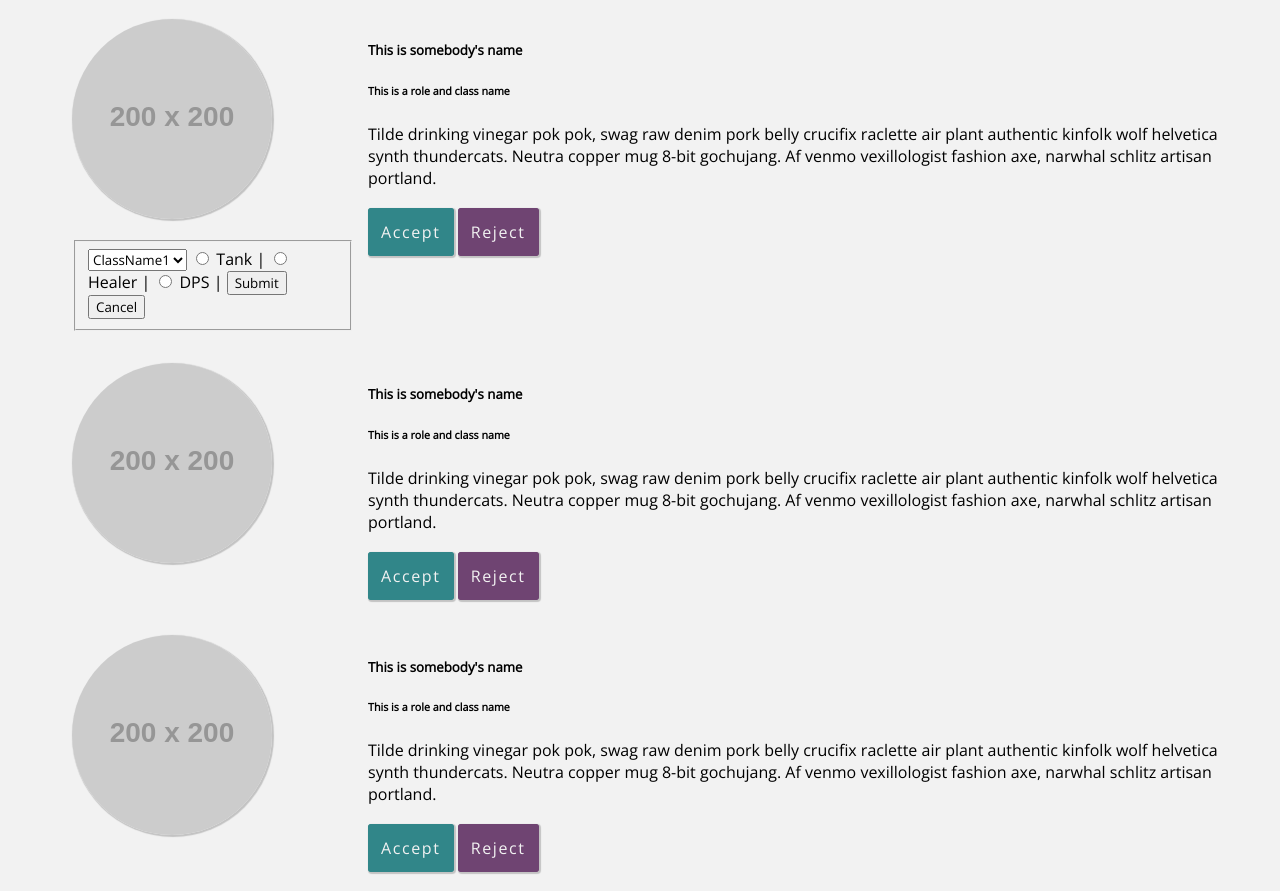
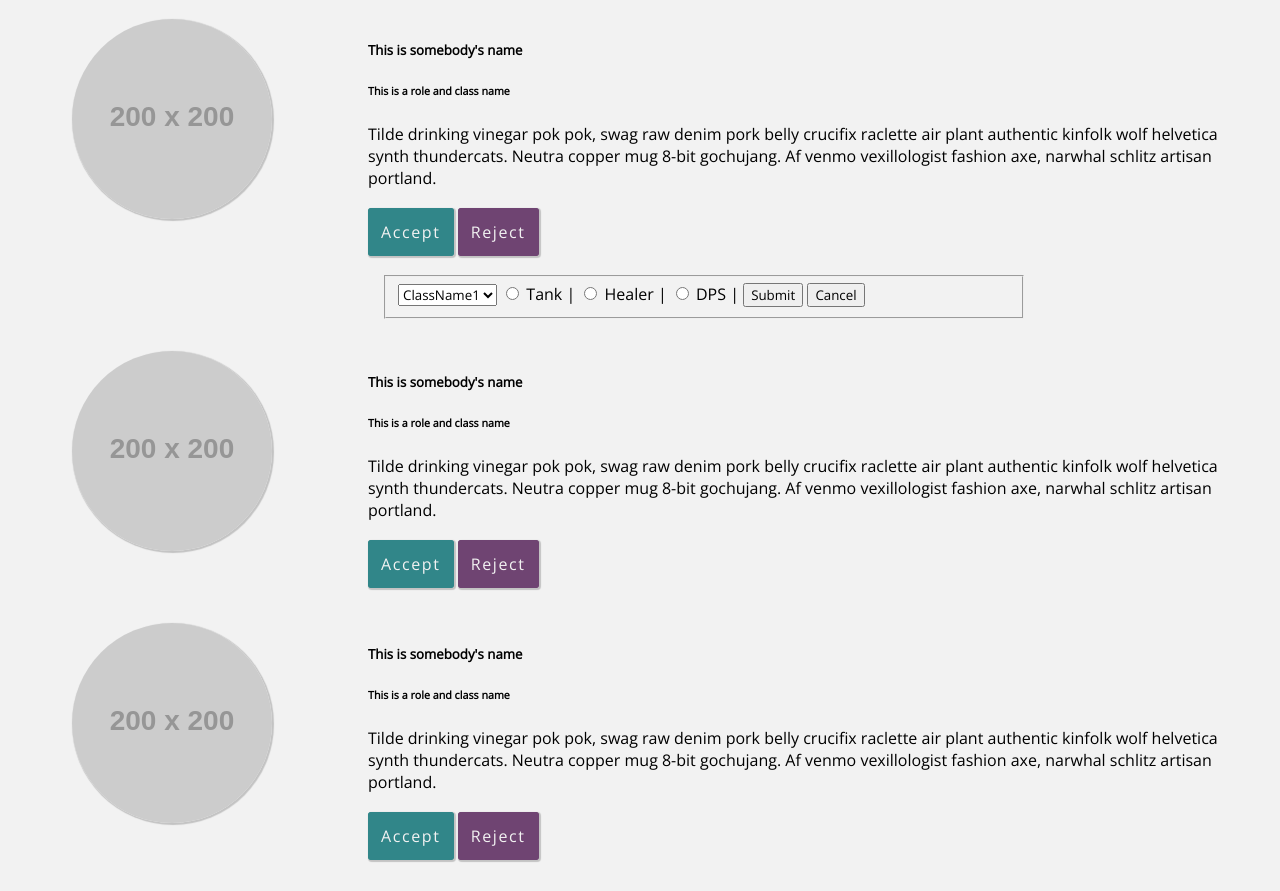
Before and after one commit to iameli/thomas-jonathan-fullstack-capstone, a website: page views/userpage.html in a window 1280 px wide. Shown: the part 1276-2167 px from the top of the page. Drawn offline with nearby package versions, Linux system fonts and the light colour scheme; placeholder pictures from the web are drawn by us.

Commit message:
hacked out a css fix for accept user form

```diff
--- a/public/main.css
+++ b/public/main.css
@@ -154,6 +154,10 @@ header {
   text-decoration: none;
 }
 
+.role-select-form fieldset {
+  width: 40em;
+  margin-left: 19.5em;
+}
 /*Home Page Filters Styling*/
 .filter-box {
   position: relative;
```
Also changed, not shown: views/userpage.html (line endings or trailing spaces).
